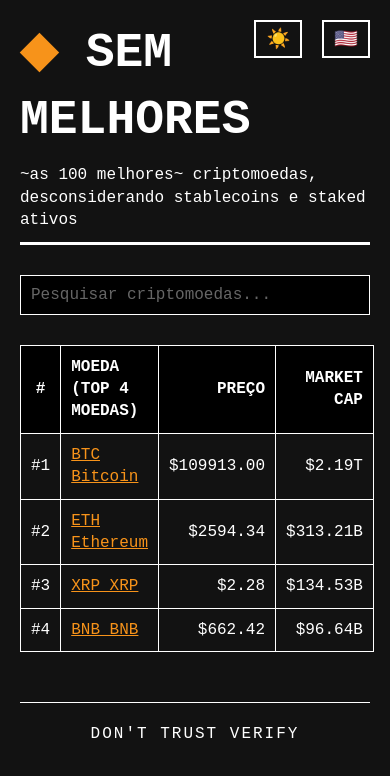
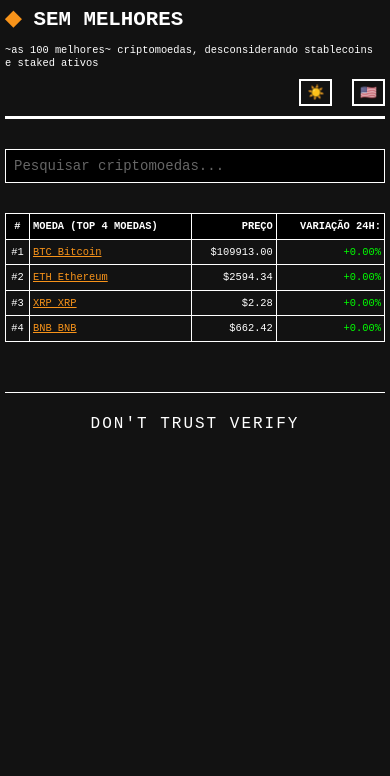
Before and after one commit to afa7789/SemMelhores, a plain HTML site: page index.html in a window 390 px wide. Drawn offline with Linux system fonts and the light colour scheme; no server answers.

Commit message:
mudanças css

```diff
--- a/script.js
+++ b/script.js
@@ -270,7 +270,9 @@ function renderCryptoList(filterText = '') {
             ${isAdminMode ? `<th class="text-center">${texts[currentLanguage].select}</th>` : ''}
             <th class="text-left">${texts[currentLanguage].coin} (${totalCount})</th>
             <th class="text-right">${texts[currentLanguage].price}</th>
-            <th class="text-right">${texts[currentLanguage].marketCap}</th>
+            <th class="text-right column-marketcap">${texts[currentLanguage].marketCap}</th>
+            <th class="text-right column-volume">${texts[currentLanguage].volume24h}</th>
+            <th class="text-right column-change">${texts[currentLanguage].change24h}</th>
         </tr>
     `;
     table.appendChild(thead);
@@ -351,8 +353,21 @@ function createCoinRow(coin, position) {
 
     // Market Cap
     const marketCapCell = document.createElement('td');
-    marketCapCell.className = 'text-right';
+    marketCapCell.className = 'text-right column-marketcap';
     marketCapCell.textContent = formatMarketCap(coin.market_cap);
+
+    // Volume 24h
+    const volumeCell = document.createElement('td');
+    volumeCell.className = 'text-right column-volume';
+    volumeCell.textContent = formatMarketCap(coin.total_volume || 0);
+
+    // Variação 24h
+    const changeCell = document.createElement('td');
+    changeCell.className = 'text-right column-change';
+    const change24h = coin.price_change_percentage_24h || 0;
+    const changeColor = change24h >= 0 ? '#00ff00' : '#ff0000';
+    changeCell.style.color = changeColor;
+    changeCell.textContent = `${change24h >= 0 ? '+' : ''}${change24h.toFixed(2)}%`;
 
     // Checkbox admin
     let checkboxCell = null;
@@ -371,6 +386,8 @@ function createCoinRow(coin, position) {
     row.appendChild(coinCell);
     row.appendChild(priceCell);
     row.appendChild(marketCapCell);
+    row.appendChild(volumeCell);
+    row.appendChild(changeCell);
 
     return row;
 }
--- a/styles.css
+++ b/styles.css
@@ -190,6 +190,11 @@ body.light-theme .main-footer p {
 }
 
 /* TABLE */
+#cryptoList {
+    overflow-x: auto;
+    -webkit-overflow-scrolling: touch;
+}
+
 table {
     width: 100%;
     border-collapse: collapse;
@@ -393,3 +398,138 @@ body.light-theme .coingecko-link:hover {
     background-color: #000;
     color: #fff;
 }
+
+/* RESPONSIVE */
+@media screen and (max-width: 768px) {
+    body {
+        margin: 10px;
+    }
+
+    .main-title {
+        font-size: 1.8em;
+    }
+
+    .subtitle {
+        font-size: 0.85em;
+    }
+
+    .header-right {
+        position: static;
+        margin-top: 10px;
+        text-align: right;
+    }
+
+    th, td {
+        padding: 8px 6px;
+        font-size: 0.8rem;
+    }
+
+    .coin-image {
+        width: 16px;
+        height: 16px;
+    }
+
+    table {
+        min-width: auto;
+    }
+
+    .coin-container {
+        gap: 6px;
+    }
+}
+
+@media screen and (max-width: 600px) {
+    body {
+        margin: 8px;
+    }
+
+    .main-title {
+        font-size: 1.5em;
+    }
+
+    .subtitle {
+        font-size: 0.75em;
+        line-height: 1.3;
+    }
+
+    th, td {
+        padding: 6px 4px;
+        font-size: 0.7rem;
+    }
+
+    .coin-container {
+        gap: 5px;
+        max-width: 120px;
+    }
+
+    .coin-container a {
+        overflow: hidden;
+        text-overflow: ellipsis;
+        white-space: nowrap;
+        display: block;
+    }
+
+    .coin-image {
+        width: 14px;
+        height: 14px;
+        flex-shrink: 0;
+    }
+
+    .language-toggle,
+    .theme-toggle {
+        padding: 4px 8px;
+        font-size: 0.9em;
+    }
+
+    #searchInput {
+        font-size: 14px;
+        padding: 8px;
+    }
+}
+
+@media screen and (max-width: 480px) {
+    body {
+        margin: 5px;
+    }
+
+    .main-title {
+        font-size: 1.3em;
+    }
+
+    .subtitle {
+        font-size: 0.65em;
+        line-height: 1.2;
+    }
+
+    th, td {
+        padding: 5px 3px;
+        font-size: 0.65rem;
+    }
+
+    .coin-container {
+        gap: 4px;
+        max-width: 90px;
+    }
+
+    .coin-image {
+        width: 12px;
+        height: 12px;
+    }
+
+    .language-toggle,
+    .theme-toggle {
+        padding: 3px 6px;
+        font-size: 0.85em;
+    }
+
+    /* Ocultar apenas Market Cap e Volume em telas muito pequenas */
+    .column-marketcap {
+        display: none;
+    }
+
+    .column-volume {
+        display: none;
+    }
+
+    /* Mantém visíveis: #, Moeda (com ícone), Preço e Variação 24h */
+}
```
